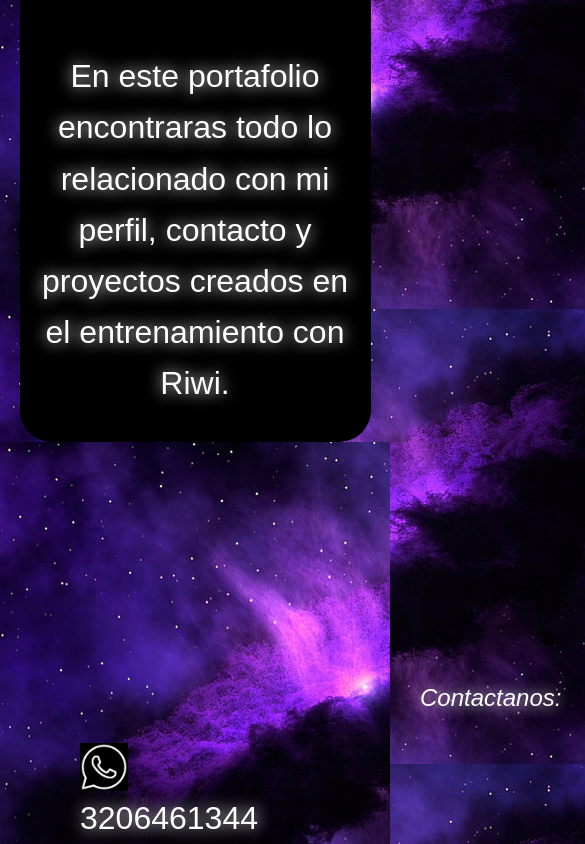
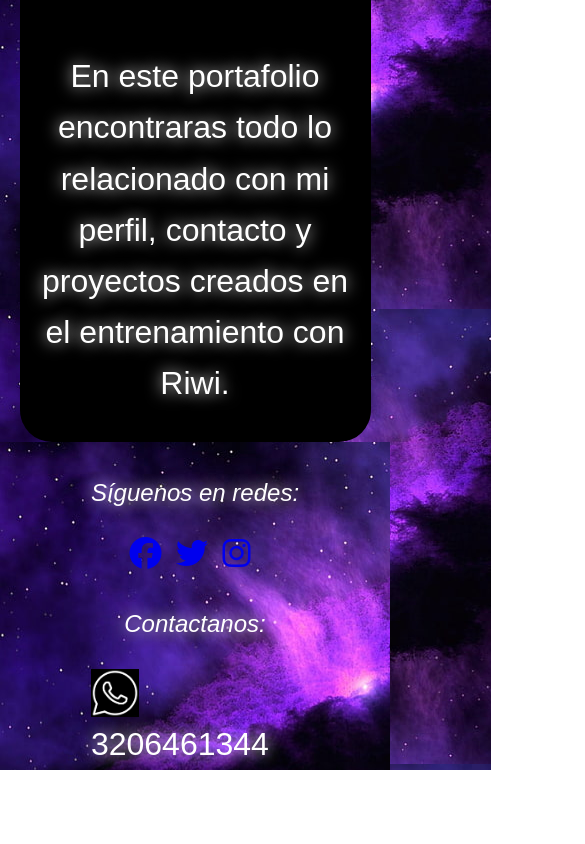
Before and after one commit to josecortes99/Final_HTML_CSS, a plain HTML site: page index.html in a window 390 px wide. Shown: the part 601-1445 px from the top of the page, 585 px wide, since content can reach past the window. After the commit the page ends 1371 px from the top, so only its background shows below. Drawn offline with Linux system fonts and the light colour scheme.

Commit message:
Terminado

```diff
--- a/styles.css
+++ b/styles.css
@@ -91,6 +91,7 @@ body {
   gap: 5rem;
   color: white;
   margin-left: 20rem;
+  margin-bottom: 10rem;
 }
 
 
@@ -405,8 +406,11 @@ body {
 
 
     .footer{
-        grid-template-columns: 1fr;
+        display: flex;
+        flex-direction: column;
+        align-items: center;
         text-align: center;
+
     }
 
     .container3{
@@ -507,13 +511,10 @@ body {
       font-size: 1.2rem;
     }
 
-    .container3 {
-      grid-template-columns: 1fr;
-      text-align: center;
-    }
-
     .footer{
-        grid-template-columns: 1fr;
+        display: flex;
+        flex-direction: column;
+        align-items: center;
         text-align: center;
 
     }
@@ -530,9 +531,13 @@ body {
 
     }
 
+    .container3__item{
+        margin-left:  0;
+
+    }
+
     .container3__item1{
-        grid-template-columns: 1fr;
-        text-align: center;
+        margin-left:  0;
 
     }
 
@@ -611,20 +616,17 @@ body {
       font-size: 1.2rem;
     }
 
-    .container3 {
-      grid-template-columns: 1fr;
-      text-align: center;
-    }
-
     .footer{
-        grid-template-columns: 1fr;
-      text-align: center;
+        display: flex;
+        flex-direction: column;
+        align-items: center;
+        text-align: center;
 
     }
 
     .container3{
         grid-template-columns: 1fr;
-      text-align: center;
+        text-align: center;
 
     }
 
@@ -634,15 +636,20 @@ body {
 
     }
 
+    .container3__item{
+        margin-left:  0;
+
+    }
+
     .container3__item1{
-        grid-template-columns: 1fr;
-        text-align: center;
+        margin-left:  0;
 
     }
 
     .container__item-3-1{
         grid-template-columns: 1fr;
         text-align: center;
+
     }
 
     .container3__item--link{
```
